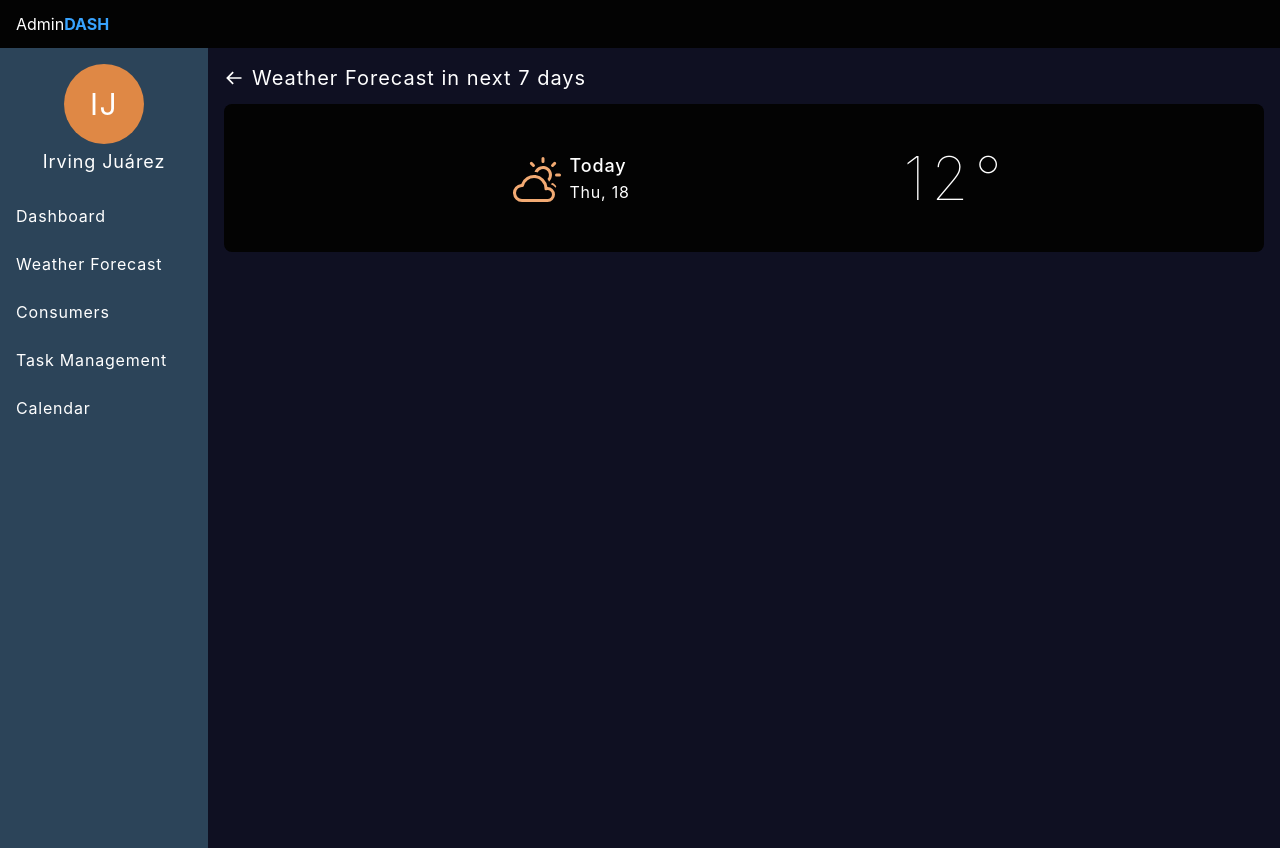
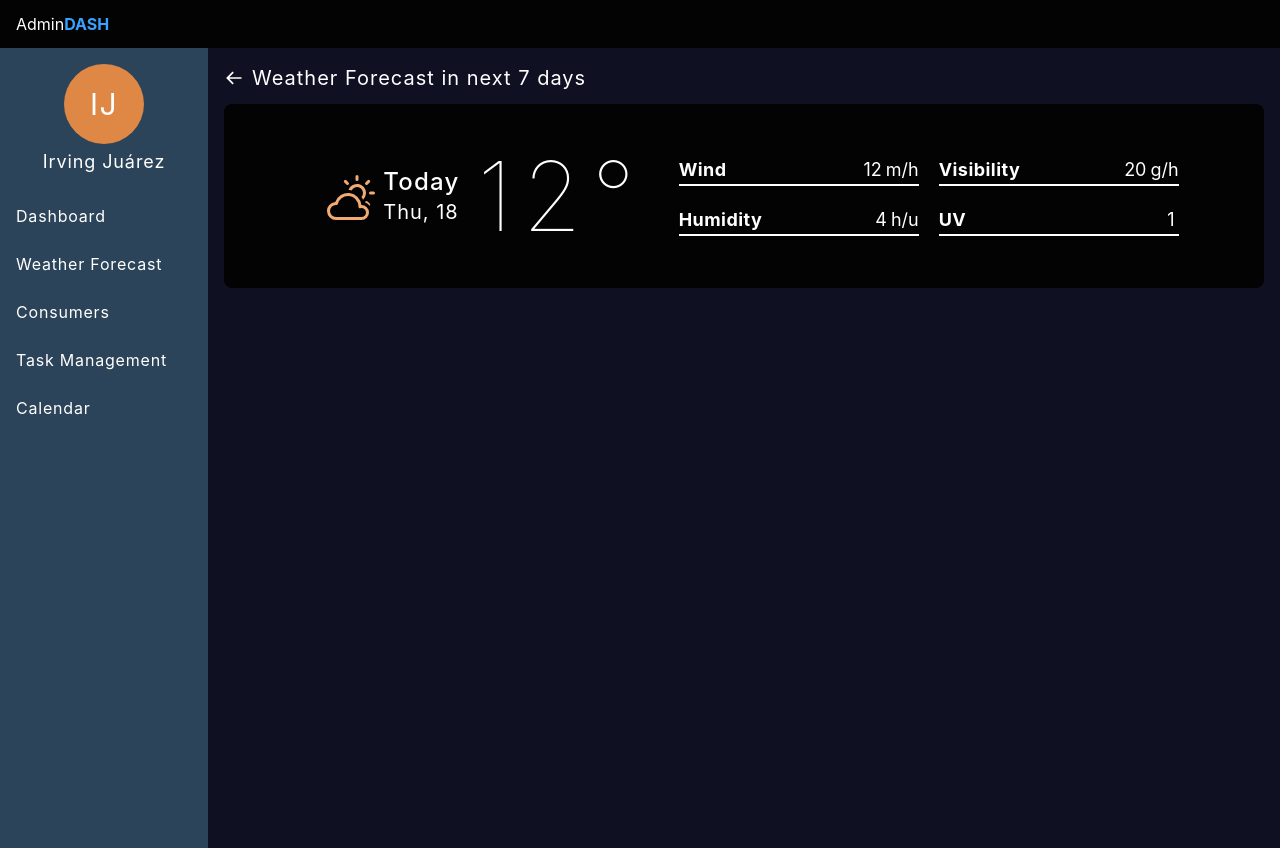
Before and after one commit to irvingvjuarez/admin-dash, a React (Vite) app: page /weather-next-seven-days in a window 1280 px wide. Built offline with nearby package versions, Linux system fonts and the light colour scheme.

Commit message:
The weather card component is almost there

```diff
--- a/src/components/WeatherCard/index.tsx
+++ b/src/components/WeatherCard/index.tsx
@@ -1,15 +1,53 @@
 import { CardContainer } from "../CardContainer"
 import { WeatherDate } from "../WeatherDate"
 import { WeatherTemp } from "../WeatherTemp"
+
+const data = [
+  {
+    title: "Wind",
+    value: "12",
+    inTermsOf: "m/h"
+  },
+  {
+    title: "Visibility",
+    value: "20",
+    inTermsOf: "g/h"
+  },
+  {
+    title: "Humidity",
+    value: "4",
+    inTermsOf: "h/u"
+  },
+  {
+    title: "UV",
+    value: "1",
+    inTermsOf: ""
+  }
+]
 
 const WeatherCard = () => {
   return(
     <CardContainer
       type="flex"
-      justify="evenly" >
+      justify="evenly"
+      containerClassName="flex-wrap" >
       <>
-        <WeatherDate titleSize="text-lg" dateSize="text-md" />
-        <WeatherTemp temp={"12"} titleSize="text-6xl" />
+        <article className="w-full max-w-[300px] flex justify-evenly">
+          <WeatherDate titleSize="text-lg" dateSize="text-md" titleClassName="md:text-2xl" dateClassName="md:text-xl" />
+          <WeatherTemp temp={"12"} titleSize="text-6xl" titleClassName="md:text-8xl" />
+        </article>
+
+        <article className="w-full flex-none grid grid-cols-1 gap-2 max-w-[500px] md:grid-cols-2 md:gap-5">
+          {data.map(item => (
+            <div key={item.title} className="flex items-center justify-between border-b-2 border-b-just-white">
+              <h2 className="font-bold text-lg tracking-wide">{item.title}</h2>
+              <p className="text-lg">
+                <span className="mr-1">{item.value}</span>
+                <span>{item.inTermsOf}</span>
+              </p>
+            </div>
+          ))}
+        </article>
       </>
     </CardContainer>
   )
--- a/src/components/WeatherDate/index.tsx
+++ b/src/components/WeatherDate/index.tsx
@@ -1,21 +1,37 @@
 import { BsCloudSun } from "react-icons/bs"
 
 interface WeatherDateProps {
+  titleClassName?: string
   titleSize?: "text-3xl" | "text-2xl" | "text-xl" | "text-lg" | "text-md"
+  dateClassName?: string
   dateSize?: "text-3xl" | "text-2xl" | "text-xl" | "text-lg" | "text-md"
 }
 
 const WeatherDate: React.FC<WeatherDateProps> = ({
+  titleClassName,
   titleSize = "text-3xl",
+  dateClassName,
   dateSize = "text-lg"
 }) => {
+  const getTitleClassName = () => {
+    let classname = `tracking-wider font-medium ${titleSize}`
+    if(titleClassName) classname += ` ${titleClassName}`
+    return classname
+  }
+
+  const getDateClassName = () => {
+    let classname = `tracking-wider ${dateSize}`
+    if(dateClassName) classname += ` ${dateClassName}`
+    return classname
+  }
+
   return(
     <article className="flex items-center justify-evenly">
       <BsCloudSun className="text-5xl text-contrast4-clear mr-2" />
 
       <div>
-        <h2 className={`${titleSize} tracking-wider font-medium`}>Today</h2>
-        <span className={`tracking-wider ${dateSize}`}>Thu, 18</span>
+        <h2 className={getTitleClassName()}>Today</h2>
+        <span className={getDateClassName()}>Thu, 18</span>
       </div>
     </article>
   )
--- a/src/components/WeatherTemp/index.tsx
+++ b/src/components/WeatherTemp/index.tsx
@@ -1,14 +1,22 @@
 interface WeatherTempProps {
   temp: string
+  titleClassName?: string
   titleSize?: "text-8xl" | "text-7xl" | "text-6xl" | "text-5xl" | "text-4xl"
 }
 
 const WeatherTemp: React.FC<WeatherTempProps> = ({
   temp,
+  titleClassName,
   titleSize = "text-8xl"
 }) => {
+  const getTitleClassName = () => {
+    let classname = `block py-7 tracking-widest ${titleSize} font-thin relative`
+    if(titleClassName) classname += ` ${titleClassName}`
+    return classname
+  }
+
   return(
-    <h2 className={`block py-7 tracking-widest ${titleSize} font-thin relative`}>
+    <h2 className={getTitleClassName()}>
       {temp} <span className="absolute">°</span>
     </h2>
   )
```
